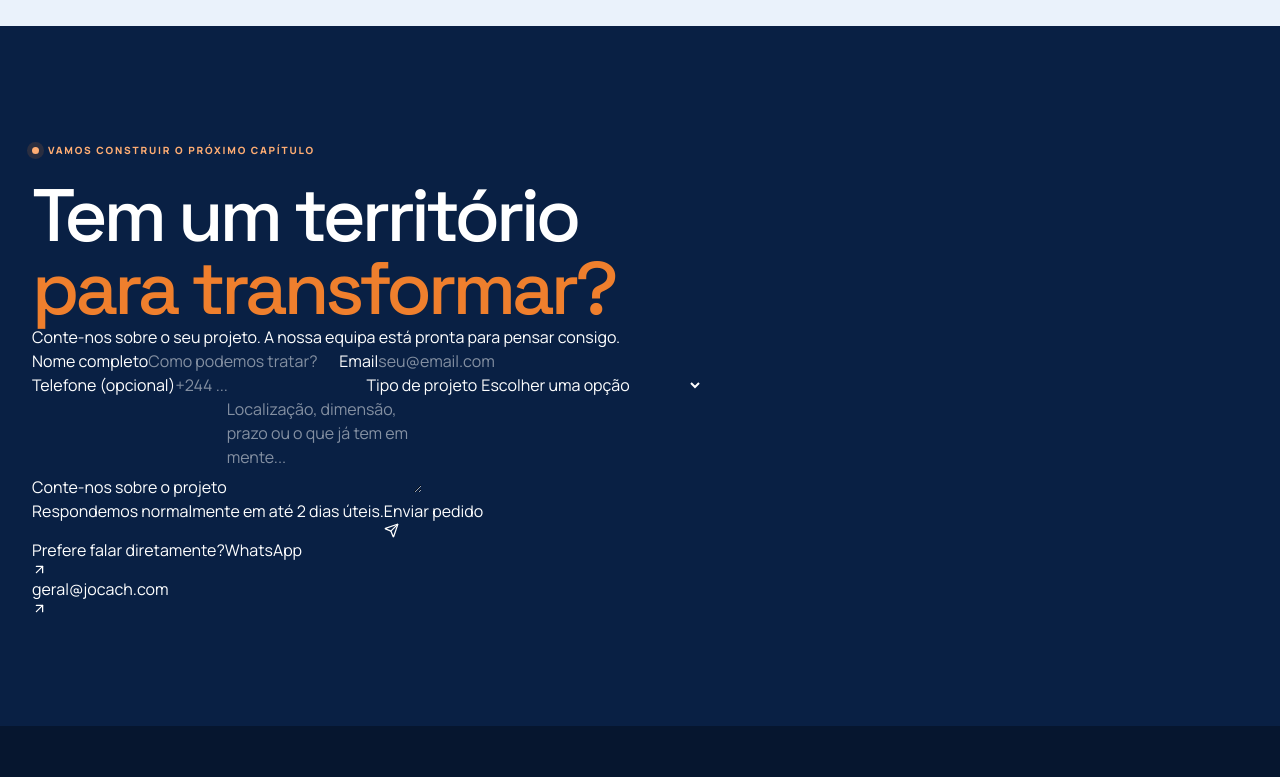
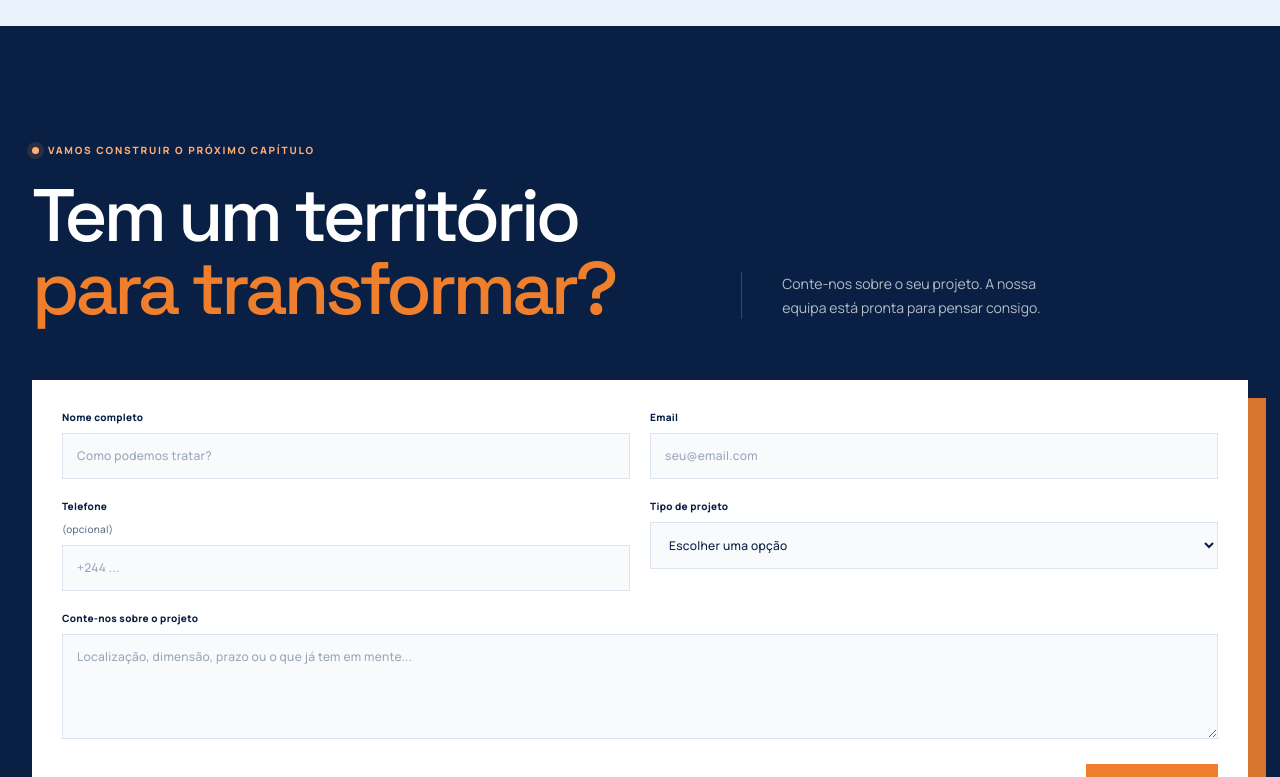
Before and after one commit to telsioisidoro786-crypton/Jocach-Site, a React (Vite) app in the folder client/: page / in a window 1280 px wide. Shown: the part 3700-4477 px from the top of the page. Built offline with nearby package versions, Linux system fonts and the light colour scheme.

Commit message:
chore: sync JOCACH contacts and assets

```diff
--- a/client/src/index.css
+++ b/client/src/index.css
@@ -128,3 +128,31 @@
 .broda-promo-blue .broda-promo-action { color:var(--broda-charcoal); background:var(--broda-yellow); }
 @media (max-width:900px) { .broda-promo-grid { grid-template-columns:105px 1fr; gap:25px; } .broda-promo-action { grid-column:2; justify-self:start; } }
 @media (max-width:640px) { .broda-promo { padding:43px 0 47px; } .broda-promo-grid { grid-template-columns:1fr; gap:18px; } .broda-promo-label { order:0; } .broda-promo-main { order:1; } .broda-promo-action { grid-column:auto; order:2; } .broda-promo-main h2 { font-size:39px; } .broda-promo-cycle { border-left:0; padding-left:0; } }
+
+.contact-section-heading { display:grid; grid-template-columns:1.1fr .9fr; align-items:end; gap:90px; }
+.contact-section-heading h2 { margin:20px 0 0; color:#fff; font-family:"Space Grotesk",sans-serif; font-size:clamp(42px,5.8vw,82px); line-height:.98; letter-spacing:-.055em; font-weight:500; }
+.contact-section-heading p { max-width:330px; margin:0 0 6px; padding-left:40px; border-left:1px solid rgba(255,255,255,.18); color:rgba(255,255,255,.7); line-height:1.7; font-size:14px; }
+.contact-form-wrap { margin-top:55px; }
+.contact-form { padding:30px; background:#fff; color:var(--navy); box-shadow:18px 18px 0 rgba(239,127,45,.9); }
+.contact-form-row { display:grid; grid-template-columns:1fr 1fr; gap:20px; }
+.contact-form label { display:flex; flex-direction:column; gap:8px; margin-bottom:20px; color:var(--navy); font-size:10px; font-weight:800; letter-spacing:.03em; }
+.contact-form label span { color:var(--muted); font-weight:500; }
+.contact-form input,.contact-form select,.contact-form textarea { width:100%; border:1px solid var(--border); border-radius:0; outline:0; padding:13px 14px; color:var(--navy); background:#f8fafc; font-size:12px; font-weight:500; transition:border-color .18s ease,box-shadow .18s ease,background .18s ease; }
+.contact-form input::placeholder,.contact-form textarea::placeholder { color:#9aa7b9; }
+.contact-form input:focus,.contact-form select:focus,.contact-form textarea:focus { border-color:var(--orange); background:#fff; box-shadow:0 0 0 3px rgba(239,127,45,.12); }
+.contact-form textarea { resize:vertical; min-height:105px; }
+.contact-form-footer { display:flex; align-items:center; justify-content:space-between; gap:20px; padding-top:5px; }
+.contact-form-footer > span { color:var(--muted); font-size:10px; }
+.contact-submit { display:inline-flex; align-items:center; gap:9px; min-height:45px; padding:0 17px; color:#fff; background:var(--orange); font-size:11px; font-weight:800; cursor:pointer; transition:transform .18s var(--ease-out),background .18s ease; }
+.contact-submit:hover { transform:translateY(-3px); background:#ff9250; }
+.contact-submit:active { transform:scale(.97); }
+.contact-success { display:flex; flex-direction:column; align-items:flex-start; min-height:245px; padding:30px; color:var(--navy); background:#fff; box-shadow:18px 18px 0 rgba(239,127,45,.9); }
+.contact-success > svg { color:var(--orange); margin-bottom:15px; }
+.contact-success strong { font-family:"Space Grotesk",sans-serif; font-size:27px; font-weight:500; }
+.contact-success p { max-width:470px; margin:10px 0 24px; color:var(--muted); line-height:1.7; font-size:13px; }
+.contact-success button { padding:0; color:var(--orange); border-bottom:1px solid var(--orange); background:transparent; font-size:11px; font-weight:800; cursor:pointer; }
+.contact-direct { display:flex; align-items:center; gap:22px; margin-top:25px; color:rgba(255,255,255,.62); font-size:11px; }
+.contact-direct a { display:inline-flex; align-items:center; gap:6px; color:#fff; font-weight:800; transition:color .18s ease; }
+.contact-direct a:hover { color:var(--orange); }
+@media (max-width:900px) { .contact-section-heading { grid-template-columns:1fr; gap:35px; } .contact-section-heading p { margin:0; padding:25px 0 0; border-left:0; border-top:1px solid rgba(255,255,255,.18); } }
+@media (max-width:640px) { .contact-form-wrap { margin-top:40px; } .contact-form { padding:20px; box-shadow:8px 8px 0 rgba(239,127,45,.9); } .contact-form-row { grid-template-columns:1fr; gap:0; } .contact-form-footer { align-items:flex-start; flex-direction:column; } .contact-submit { width:100%; justify-content:center; } .contact-success { padding:22px; box-shadow:8px 8px 0 rgba(239,127,45,.9); } .contact-direct { align-items:flex-start; flex-direction:column; gap:12px; } }
```
